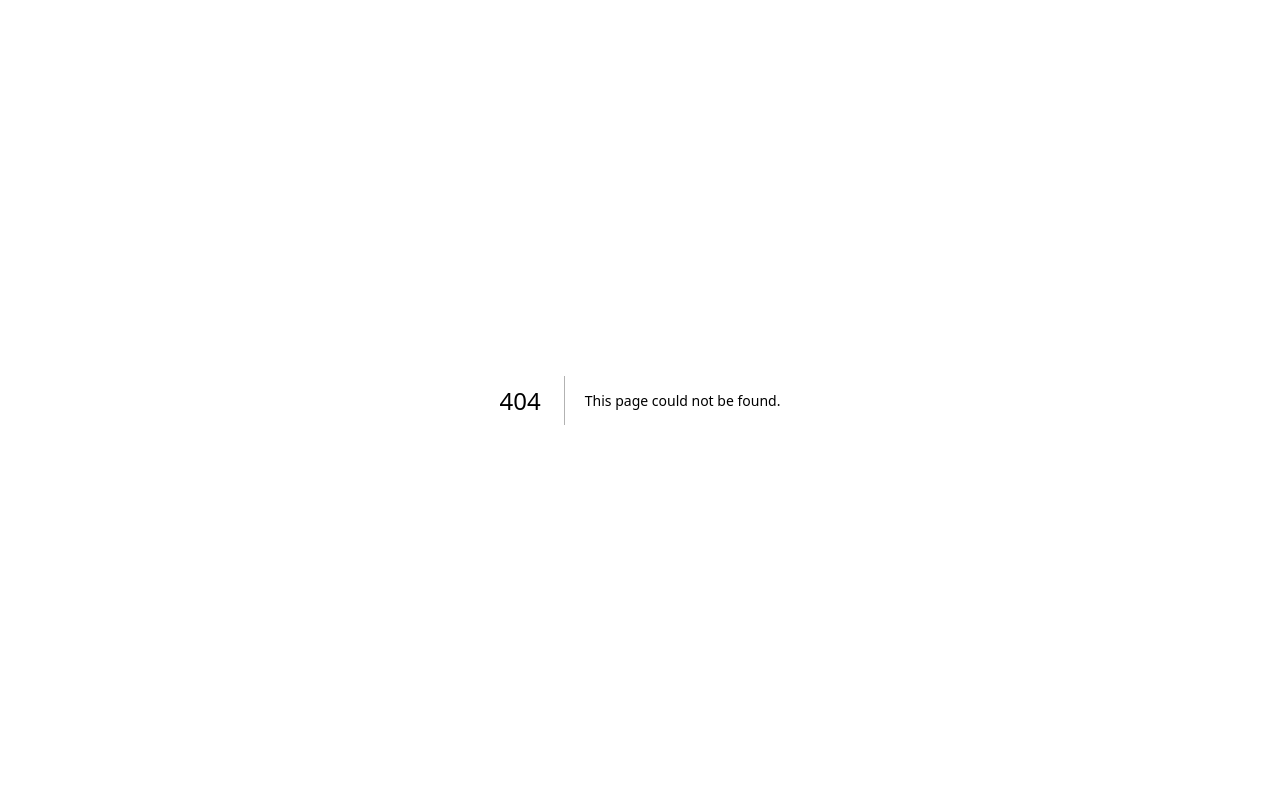
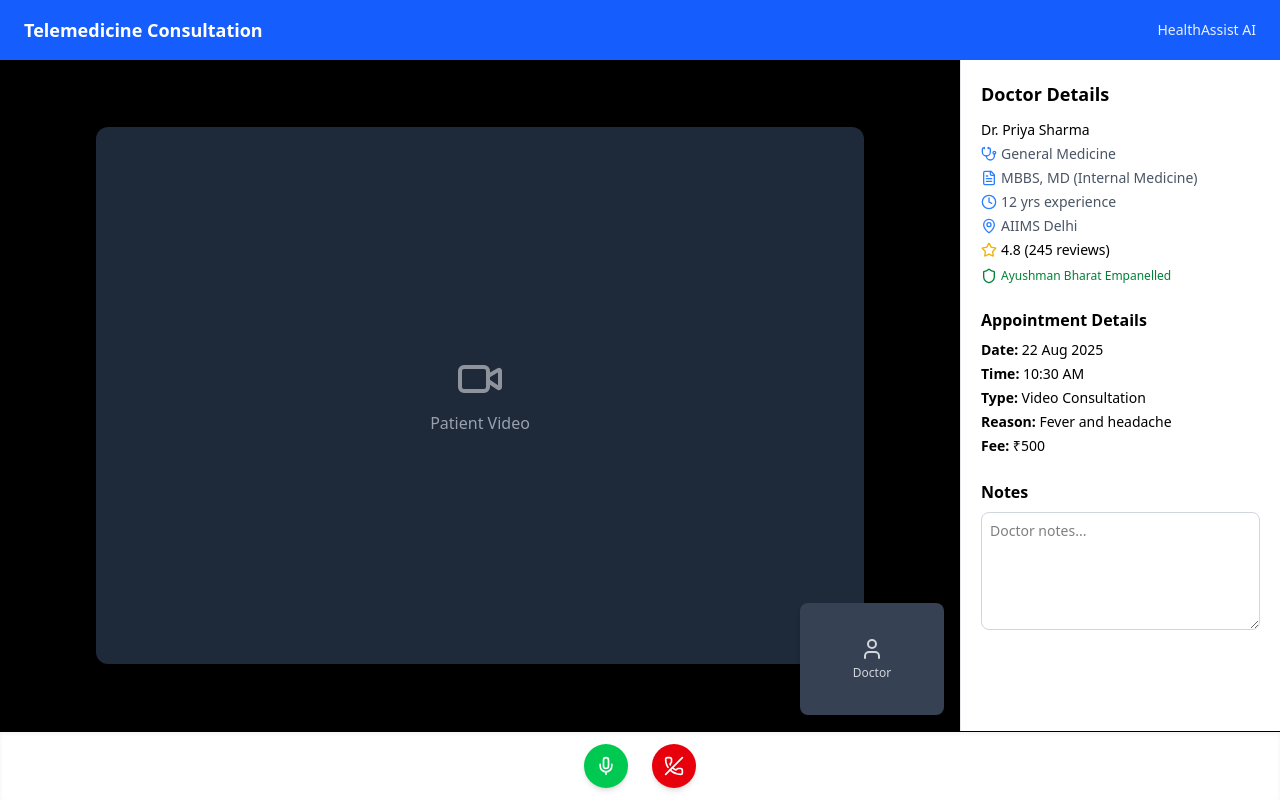
Before and after one commit to Omkar-op1/Team_Encryptors_Coderush-1.0, a Next.js app in the folder client/: page /telemedicine in a window 1280 px wide. Before the commit this address had no page. Built offline with nearby package versions, Linux system fonts and the light colour scheme.

Commit message:
front page updated

```diff
--- a/client/src/app/Navbar.js
+++ b/client/src/app/Navbar.js
@@ -36,12 +36,20 @@ export default function Navbar() {
 
       {/* Right: Controls */}
       <div className="flex items-center space-x-4">
+        {/* Language */}
         <button className="flex items-center gap-1 border border-gray-300 rounded-lg px-3 py-1 hover:bg-gray-100 transition">
           <Globe className="w-4 h-4" /> English
         </button>
-        <button className="flex items-center gap-1 bg-blue-600 text-white rounded-lg px-3 py-1 hover:bg-blue-700 transition">
+
+        {/* Telemedicine -> redirects to /telemedicine */}
+        <Link
+          href="/telemedicine"
+          className="flex items-center gap-1 bg-blue-600 text-white rounded-lg px-3 py-1 hover:bg-blue-700 transition"
+        >
           <Video className="w-4 h-4" /> Telemedicine
-        </button>
+        </Link>
+
+        {/* Settings */}
         <button className="p-2 rounded-full hover:bg-gray-100 transition">
           <Settings className="w-5 h-5 text-gray-600" />
         </button>
--- a/client/src/app/chat/page.js
+++ b/client/src/app/chat/page.js
@@ -1,5 +1,6 @@
 "use client";
 import { useState, useRef } from "react";
+import { Mic, MicOff } from "lucide-react";
 import Navbar from "../Navbar";
 
 export default function Chat() {
@@ -126,13 +127,19 @@ export default function Chat() {
             {messages.map((msg, idx) => (
               <div
                 key={idx}
-                className={`p-4 rounded-xl max-w-[80%] ${
-                  msg.sender === "bot"
-                    ? "bg-blue-100 text-blue-800 self-start"
-                    : "bg-gray-200 self-end ml-auto"
+                className={`flex w-full ${
+                  msg.sender === "user" ? "justify-end" : "justify-start"
                 }`}
               >
-                <div className="text-base leading-relaxed">{msg.text}</div>
+                <div
+                  className={`p-4 rounded-xl max-w-[80%] break-words ${
+                    msg.sender === "bot"
+                      ? "bg-blue-100 text-blue-800 rounded-tl-sm"
+                      : "bg-green-500 text-white rounded-tr-sm"
+                  }`}
+                >
+                  <div className="text-base leading-relaxed">{msg.text}</div>
+                </div>
               </div>
             ))}
           </div>
@@ -149,13 +156,14 @@ export default function Chat() {
             />
             <button
               onClick={toggleRecording}
-              className={`px-6 py-3 rounded-xl font-medium transition-all duration-200 ${
+              className={`px-6 py-3 rounded-xl font-medium transition-all duration-200 flex items-center gap-2 ${
                 isRecording
                   ? "bg-red-600 text-white hover:bg-red-700 shadow-lg"
                   : "bg-gray-600 text-white hover:bg-gray-700 shadow-md hover:shadow-lg"
               }`}
             >
-              {isRecording ? "Stop" : "🎤 Mic"}
+              {isRecording ? <MicOff size={20} /> : <Mic size={20} />}
+              {isRecording ? "Stop" : "Mic"}
             </button>
             <button
               onClick={() => handleSend()}
--- /dev/null
+++ b/client/src/app/telemedicine/page.js
@@ -0,0 +1,152 @@
+"use client";
+
+import { useState } from "react";
+import {
+  Video,
+  Mic,
+  MicOff,
+  PhoneOff,
+  User,
+  Star,
+  Stethoscope,
+  Clock,
+  MapPin,
+  FileText,
+  Shield,
+} from "lucide-react";
+
+export default function Telemedicine() {
+  const [micOn, setMicOn] = useState(true);
+
+  // Example doctor + consultation details
+  const selectedDoctor = {
+    name: "Dr. Priya Sharma",
+    specialization: "General Medicine",
+    qualification: "MBBS, MD (Internal Medicine)",
+    experience: 12,
+    rating: 4.8,
+    reviewCount: 245,
+    hospitalAffiliation: "AIIMS Delhi",
+    consultationFee: 500,
+    ayushmanEmpanelled: true,
+  };
+
+  const appointmentDetails = {
+    date: "22 Aug 2025",
+    time: "10:30 AM",
+    type: "Video Consultation",
+    reason: "Fever and headache",
+  };
+
+  return (
+    <div className="h-screen flex flex-col bg-gray-50">
+      {/* Header */}
+      <header className="w-full bg-blue-600 text-white px-6 py-4 flex justify-between items-center shadow-md">
+        <h1 className="text-lg font-semibold">Telemedicine Consultation</h1>
+        <p className="text-sm opacity-90">HealthAssist AI</p>
+      </header>
+
+      {/* Main Content */}
+      <div className="flex flex-1 overflow-hidden">
+        {/* Video Section */}
+        <div className="flex-1 flex items-center justify-center bg-black text-white relative">
+          {/* Patient Video */}
+          <div className="w-4/5 h-4/5 bg-gray-800 flex flex-col items-center justify-center rounded-xl shadow-lg">
+            <Video className="w-12 h-12 opacity-50" />
+            <span className="mt-2 text-gray-400">Patient Video</span>
+          </div>
+
+          {/* Doctor Preview */}
+          <div className="absolute bottom-4 right-4 w-36 h-28 bg-gray-700 flex flex-col items-center justify-center rounded-lg shadow-md">
+            <User className="w-6 h-6 text-gray-300" />
+            <span className="text-xs text-gray-300 mt-1">Doctor</span>
+          </div>
+        </div>
+
+        {/* Sidebar */}
+        <aside className="w-80 bg-white border-l border-gray-200 p-5 flex flex-col overflow-y-auto">
+          {/* Doctor Info */}
+          <div>
+            <h2 className="text-lg font-semibold mb-3">Doctor Details</h2>
+            <p className="text-sm font-medium">{selectedDoctor.name}</p>
+            <p className="text-sm text-gray-600 flex items-center mt-1">
+              <Stethoscope className="w-4 h-4 mr-1 text-blue-500" />
+              {selectedDoctor.specialization}
+            </p>
+            <p className="text-sm text-gray-600 flex items-center mt-1">
+              <FileText className="w-4 h-4 mr-1 text-blue-500" />
+              {selectedDoctor.qualification}
+            </p>
+            <p className="text-sm text-gray-600 flex items-center mt-1">
+              <Clock className="w-4 h-4 mr-1 text-blue-500" />
+              {selectedDoctor.experience} yrs experience
+            </p>
+            <p className="text-sm text-gray-600 flex items-center mt-1">
+              <MapPin className="w-4 h-4 mr-1 text-blue-500" />
+              {selectedDoctor.hospitalAffiliation}
+            </p>
+            <p className="text-sm flex items-center mt-1">
+              <Star className="w-4 h-4 mr-1 text-yellow-500" />
+              {selectedDoctor.rating} ({selectedDoctor.reviewCount} reviews)
+            </p>
+            {selectedDoctor.ayushmanEmpanelled && (
+              <p className="text-xs text-green-700 mt-2 flex items-center">
+                <Shield className="w-4 h-4 mr-1" /> Ayushman Bharat Empanelled
+              </p>
+            )}
+          </div>
+
+          {/* Appointment Details */}
+          <div className="mt-6">
+            <h3 className="text-md font-semibold mb-2">Appointment Details</h3>
+            <ul className="text-sm space-y-1">
+              <li>
+                <b>Date:</b> {appointmentDetails.date}
+              </li>
+              <li>
+                <b>Time:</b> {appointmentDetails.time}
+              </li>
+              <li>
+                <b>Type:</b> {appointmentDetails.type}
+              </li>
+              <li>
+                <b>Reason:</b> {appointmentDetails.reason}
+              </li>
+              <li className="mt-1">
+                <b>Fee:</b> ₹{selectedDoctor.consultationFee}
+              </li>
+            </ul>
+          </div>
+
+          {/* Notes */}
+          <div className="mt-6">
+            <h3 className="text-md font-semibold mb-2">Notes</h3>
+            <textarea
+              className="w-full border border-gray-300 rounded-lg p-2 text-sm focus:ring-2 focus:ring-blue-400 outline-none"
+              rows={5}
+              placeholder="Doctor notes..."
+            />
+          </div>
+        </aside>
+      </div>
+
+      {/* Controls */}
+      <footer className="w-full bg-white py-3 flex items-center justify-center gap-6 border-t shadow-inner">
+        <button
+          onClick={() => setMicOn(!micOn)}
+          className={`p-3 rounded-full shadow-md transition ${
+            micOn
+              ? "bg-green-500 hover:bg-green-600 text-white"
+              : "bg-red-500 hover:bg-red-600 text-white"
+          }`}
+        >
+          {micOn ? <Mic className="w-5 h-5" /> : <MicOff className="w-5 h-5" />}
+        </button>
+
+        <button className="p-3 bg-red-600 text-white rounded-full shadow-md hover:bg-red-700 transition">
+          <PhoneOff className="w-5 h-5" />
+        </button>
+      </footer>
+    </div>
+  );
+}
```
